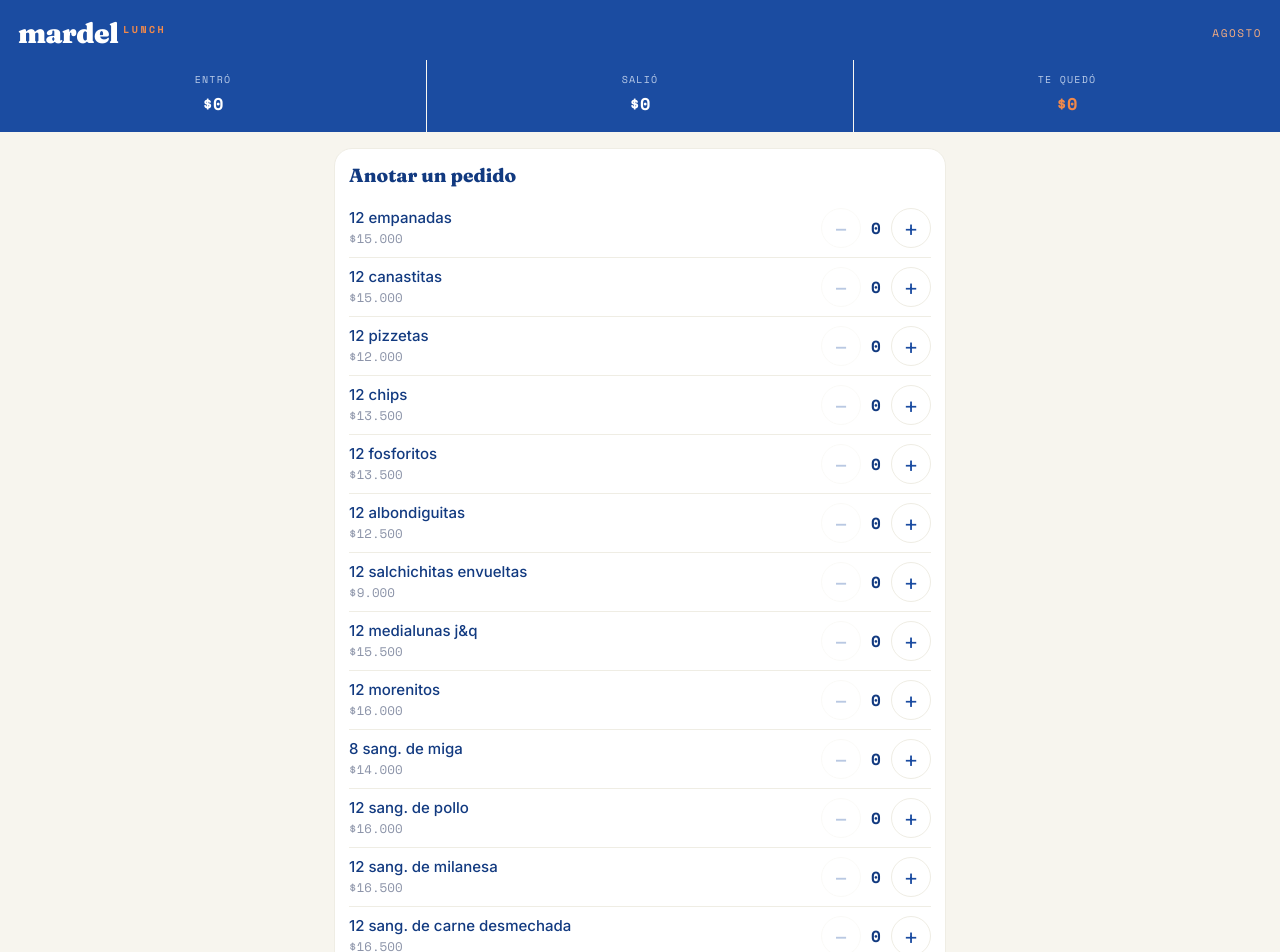
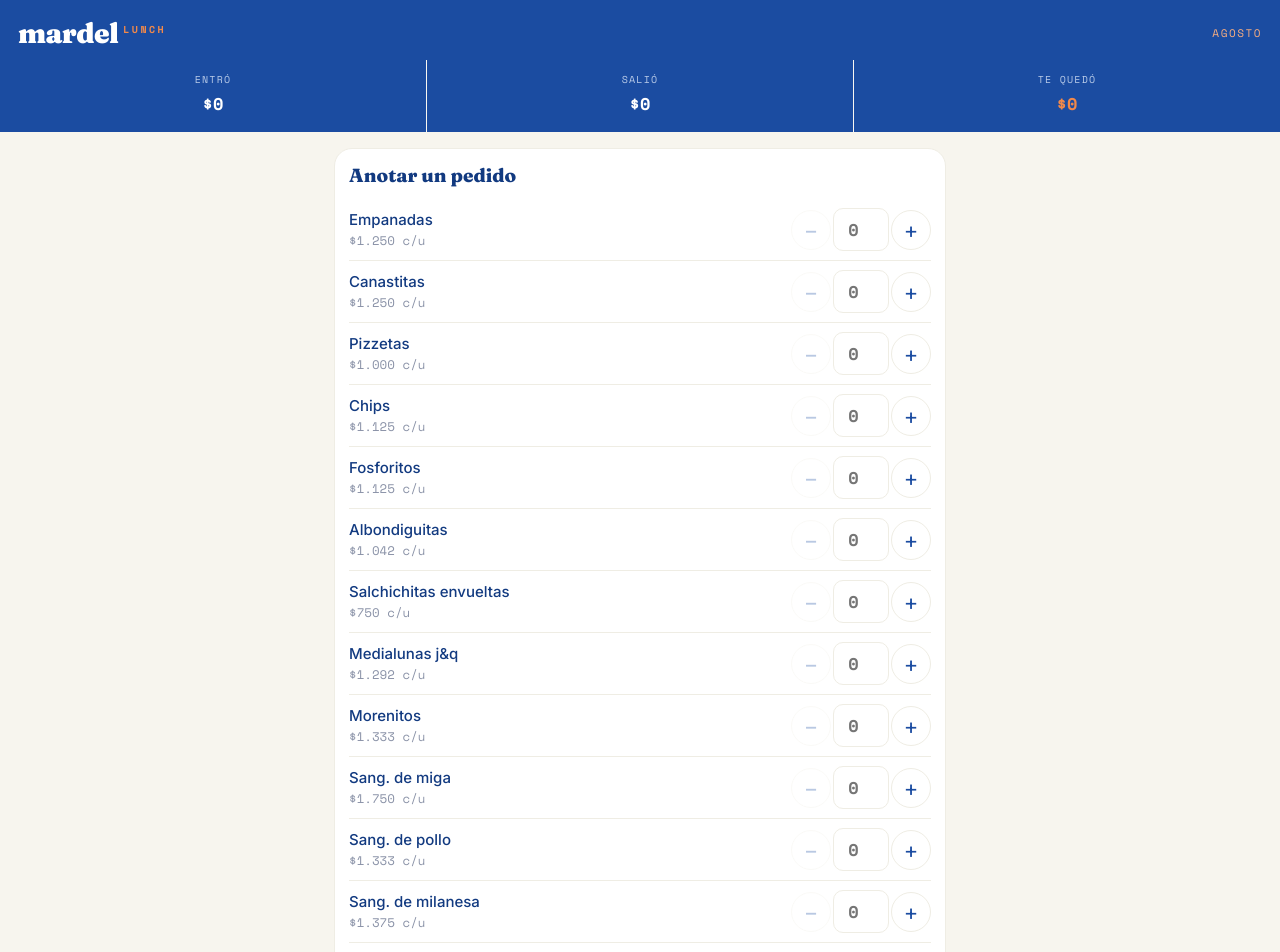
Before and after one commit to MardelLunch/MardelLunch, a React (Vite) app: page / in a window 1280 px wide. Shown: the top 952 px of the page. Built offline with nearby package versions, Linux system fonts and the light colour scheme.

Commit message:
Add files via upload

```diff
--- a/src/App.jsx
+++ b/src/App.jsx
@@ -21,22 +21,35 @@ const tituloDia = (f) => {
   return dias[d.getDay()] + " " + f.slice(8, 10) + "/" + f.slice(5, 7);
 };
 
+/* precios POR UNIDAD */
 const CARTA = [
-  ["12 empanadas", 15000],
-  ["12 canastitas", 15000],
-  ["12 pizzetas", 12000],
-  ["12 chips", 13500],
-  ["12 fosforitos", 13500],
-  ["12 albondiguitas", 12500],
-  ["12 salchichitas envueltas", 9000],
-  ["12 medialunas j&q", 15500],
-  ["12 morenitos", 16000],
-  ["8 sang. de miga", 14000],
-  ["12 sang. de pollo", 16000],
-  ["12 sang. de milanesa", 16500],
-  ["12 sang. de carne desmechada", 16500],
+  ["Empanadas", 1250],
+  ["Canastitas", 1250],
+  ["Pizzetas", 1000],
+  ["Chips", 1125],
+  ["Fosforitos", 1125],
+  ["Albondiguitas", 1042],
+  ["Salchichitas envueltas", 750],
+  ["Medialunas j&q", 1292],
+  ["Morenitos", 1333],
+  ["Sang. de miga", 1750],
+  ["Sang. de pollo", 1333],
+  ["Sang. de milanesa", 1375],
+  ["Sang. de carne desmechada", 1375],
   ["Tortilla de papa", 9000],
 ];
+
+/* pasa una carta vieja (por docena) a precio por unidad */
+const aUnidad = (p) => {
+  if (p.unit) return p;
+  const trae = num((String(p.nombre).match(/^\s*(\d+)/) || [])[1]) || 1;
+  return {
+    id: p.id,
+    nombre: String(p.nombre).replace(/^\s*\d+\s*/, "") || p.nombre,
+    precio: Math.round(num(p.precio) / trae),
+    unit: true,
+  };
+};
 
 async function interpretar(contenido) {
   const res = await fetch("/api/claude", {
@@ -80,10 +93,10 @@ export default function MardelLunch() {
         const guardadoPrevio = localStorage.getItem(CLAVE);
         if (!guardadoPrevio) throw new Error("vacio");
         const d = JSON.parse(guardadoPrevio);
-        setProductos(d.productos || []);
+        setProductos((d.productos || []).map(aUnidad));
         setMovs(d.movs || []);
       } catch (e) {
-        setProductos(CARTA.map(([nombre, precio]) => ({ id: id(), nombre, precio })));
+        setProductos(CARTA.map(([nombre, precio]) => ({ id: id(), nombre, precio, unit: true })));
       }
       setCargando(false);
     })();
@@ -240,16 +253,26 @@ function Pedido({ productos, onGuardar }) {
           <div className={"ml-prod" + (cant[p.id] ? " activo" : "")} key={p.id}>
             <div className="ml-prod-txt">
               <strong>{p.nombre}</strong>
-              <span className="mono">{pesos(num(p.precio))}</span>
+              <span className="mono">{pesos(num(p.precio))} c/u</span>
             </div>
             <div className="ml-stepper">
               <button onClick={() => mover(p.id, -1)} disabled={!cant[p.id]} aria-label={"Quitar " + p.nombre}>−</button>
-              <span className="mono">{cant[p.id] || 0}</span>
+              <input
+                className="ml-cant mono"
+                type="number"
+                inputMode="numeric"
+                min="0"
+                value={cant[p.id] || ""}
+                placeholder="0"
+                onChange={(e) => setCant({ ...cant, [p.id]: Math.max(0, Math.round(num(e.target.value))) })}
+                aria-label={"Cantidad de " + p.nombre}
+              />
               <button onClick={() => mover(p.id, 1)} aria-label={"Agregar " + p.nombre}>+</button>
             </div>
           </div>
         ))}
       </div>
+      <p className="ml-nota">Tocá el número y escribí la cantidad que te pidieron: 18, 30, la que sea.</p>
 
       {total > 0 && (
         <div className="ml-cierre">
@@ -292,7 +315,14 @@ function Gasto({ onGuardar }) {
       setLectura(await interpretar(contenido));
       setEstado("");
     } catch (e) {
-      setEstado("No pude leerlo. Cargalo a mano abajo y listo.");
+      const m = String(e.message || "");
+      setEstado(
+        m.includes("ANTHROPIC_API_KEY")
+          ? "Falta cargar la API key en Vercel (Settings → Environment Variables) y hacer Redeploy."
+          : m.includes("credit") || m.includes("balance")
+          ? "La cuenta de la API se quedó sin saldo. Cargá crédito en console.anthropic.com."
+          : "No pude leerlo (" + (m || "sin conexión") + "). Cargalo a mano abajo."
+      );
     }
   };
 
@@ -418,6 +448,7 @@ function Precios({ productos, setProductos }) {
   const editar = (pid, campo, v) => setProductos(productos.map((p) => (p.id === pid ? { ...p, [campo]: v } : p)));
   return (
     <section className="ml-bloque">
+      <p className="ml-nota">Precio de UNA unidad. Una docena se cobra sola: 12 × el precio.</p>
       {productos.map((p) => (
         <div className="ml-precio" key={p.id}>
           <input className="ml-plano" value={p.nombre} onChange={(e) => editar(p.id, "nombre", e.target.value)} />
@@ -425,7 +456,7 @@ function Precios({ productos, setProductos }) {
           <button className="ml-x" onClick={() => setProductos(productos.filter((x) => x.id !== p.id))}>×</button>
         </div>
       ))}
-      <button className="ml-link" onClick={() => setProductos([...productos, { id: id(), nombre: "", precio: "" }])}>
+      <button className="ml-link" onClick={() => setProductos([...productos, { id: id(), nombre: "", precio: "", unit: true }])}>
         + Agregar producto
       </button>
     </section>
@@ -468,7 +499,7 @@ const CSS = `
 .ml-stepper{display:flex;align-items:center;gap:2px;flex:0 0 auto;}
 .ml-stepper button{width:40px;height:40px;border-radius:50%;border:1.5px solid var(--crema);background:#fff;color:var(--azul);font-size:22px;line-height:1;cursor:pointer;font-family:inherit;}
 .ml-stepper button:disabled{opacity:.3;}
-.ml-stepper span{min-width:26px;text-align:center;font-size:16px;font-weight:700;}
+.ml-cant{width:56px;text-align:center;font-size:17px;font-weight:700;border:1px solid var(--crema);border-radius:10px;padding:8px 2px;background:#fff;color:var(--azulOscuro);font-family:'Space Mono',monospace;}
 
 .ml-cierre{margin-top:14px;display:flex;flex-direction:column;gap:8px;}
 .ml-gasto{display:grid;grid-template-columns:1fr 118px;gap:8px;margin-bottom:8px;}
```
